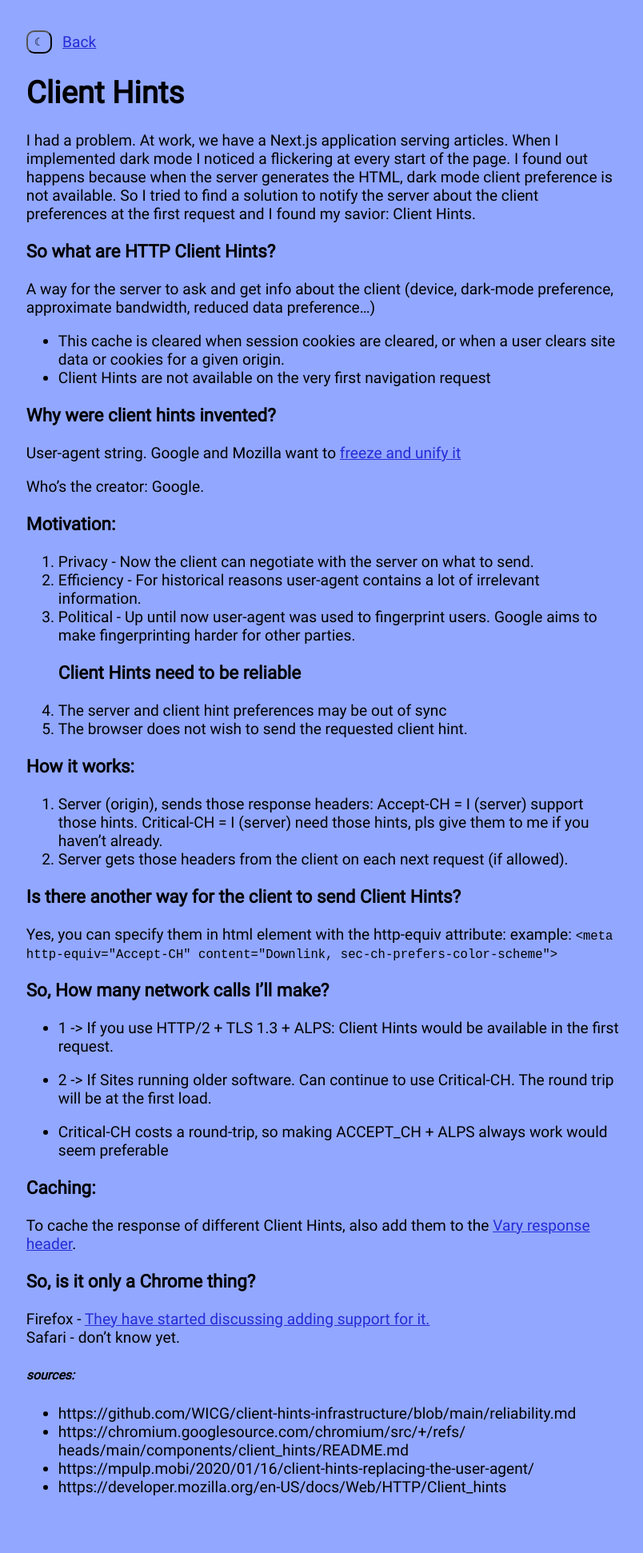
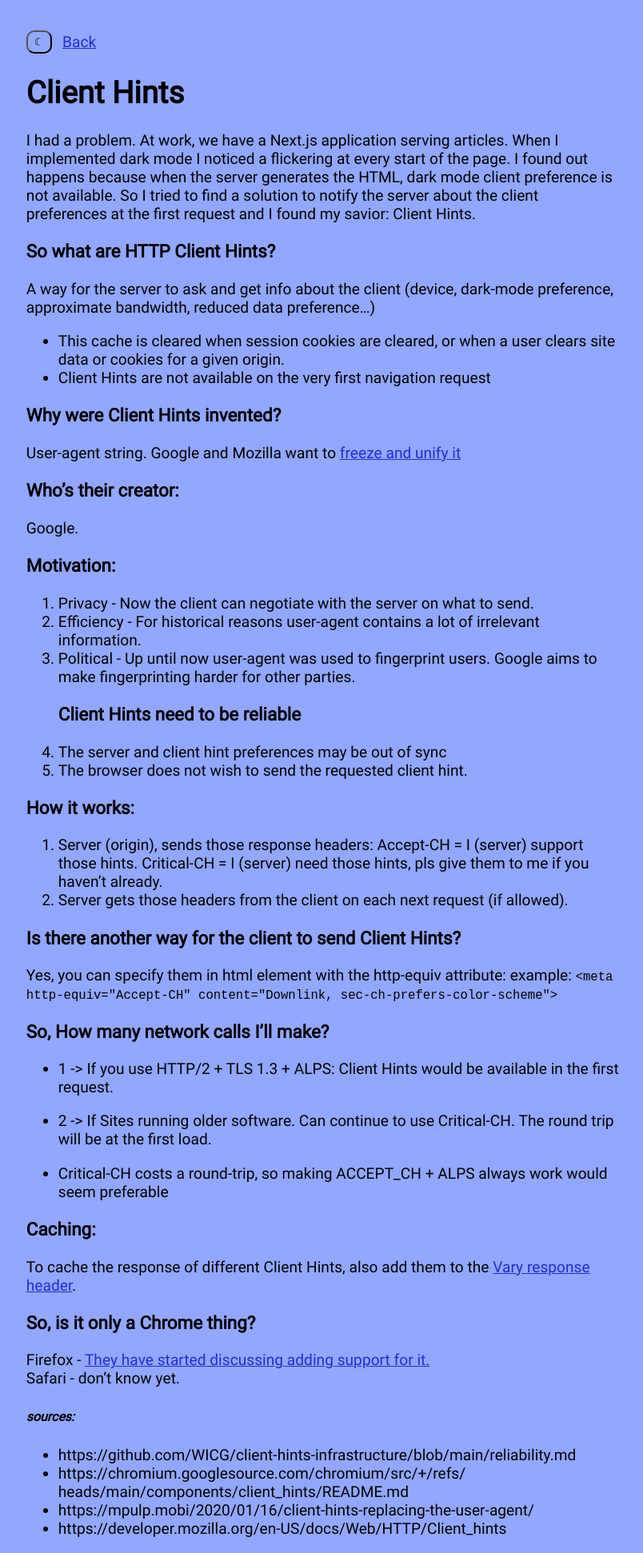
Before and after one commit to purple-cmd/blog, a Jekyll site: the page built from _posts/2022-05-28-Client-Hints.md, in a window 1280 px wide. Shown: the whole page at 80% size, without its empty margins (236-1040 px from the left). Built offline with Jekyll 4.4.1, drawn with Linux system fonts in a browser that asks for light colours; before the commit the page ends 1890 px from its top, so only the background shows below that.

Commit message:
added a par

```diff
--- a/_posts/2022-05-28-Client-Hints.md
+++ b/_posts/2022-05-28-Client-Hints.md
@@ -15,11 +15,12 @@ A way for the server to ask and get info about the client (device, dark-mode pre
 * This cache is cleared when session cookies are cleared, or when a user clears site data or cookies for a given origin.
 * Client Hints are not available on the very first navigation request
 
-### Why were client hints invented?
+### Why were Client Hints invented?
 User-agent string.
 Google and Mozilla want to [freeze and unify it](https://groups.google.com/a/chromium.org/g/blink-dev/c/-2JIRNMWJ7s/m/yHe4tQNLCgAJ)
 
-Who's the creator: Google.
+### Who's their creator:
+Google.
 
 ### Motivation:
 1. Privacy - Now the client can negotiate with the server on what to send.
```
